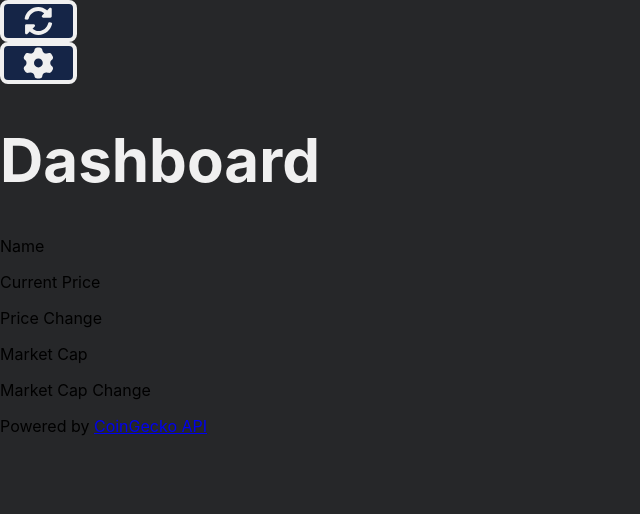
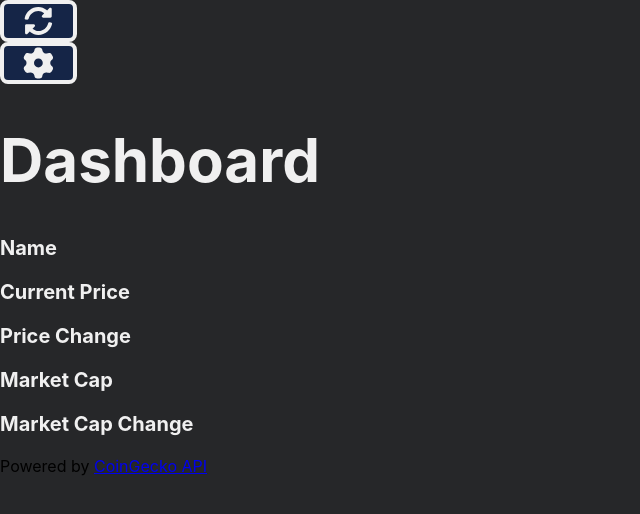
Before and after one commit to TotosL125/crypto-dashboard, a React (Create React App) app: page / in a window 1280 px wide. Shown: the top 514 px of the page, without its empty margins (0-640 px from the left). Built offline with nearby package versions, Linux system fonts and the light colour scheme.

Commit message:
Add styling to Text component

```diff
--- a/src/components/Text.tsx
+++ b/src/components/Text.tsx
@@ -1,9 +1,13 @@
+// library imports
 import React, { FC } from "react";
+
+// style imports
+import styles from "./styles/Text.module.css";
 
 const Text: FC<{ text: string }> = (props) => {
   return (
     <div>
-      <p>{props.text}</p>
+      <p className={styles.text}>{props.text}</p>
     </div>
   );
 };
--- /dev/null
+++ b/src/components/styles/Text.module.css
@@ -0,0 +1,10 @@
+.text {
+  text-align: center;
+
+  font-size: 20px;
+  font-weight: bold;
+  height: fit-content;
+  width: fit-content;
+
+  color: var(--light);
+}
```
